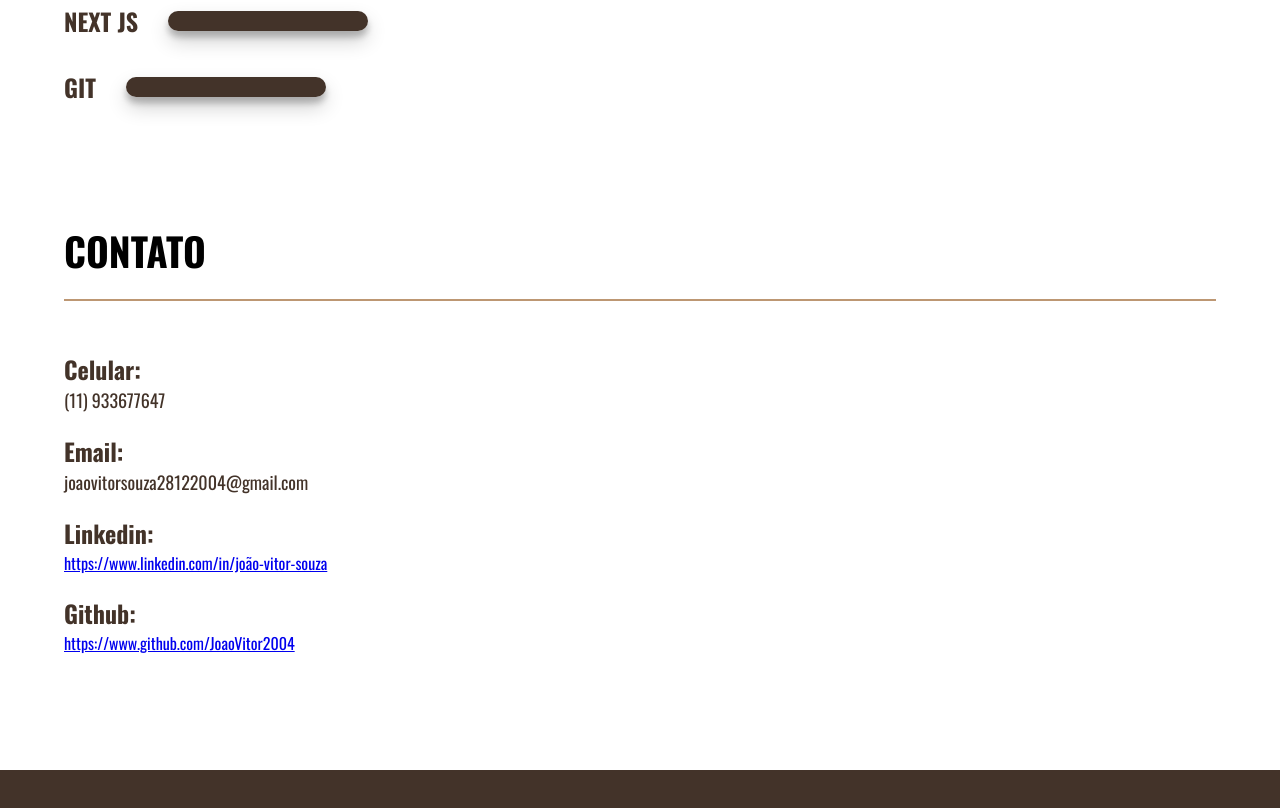
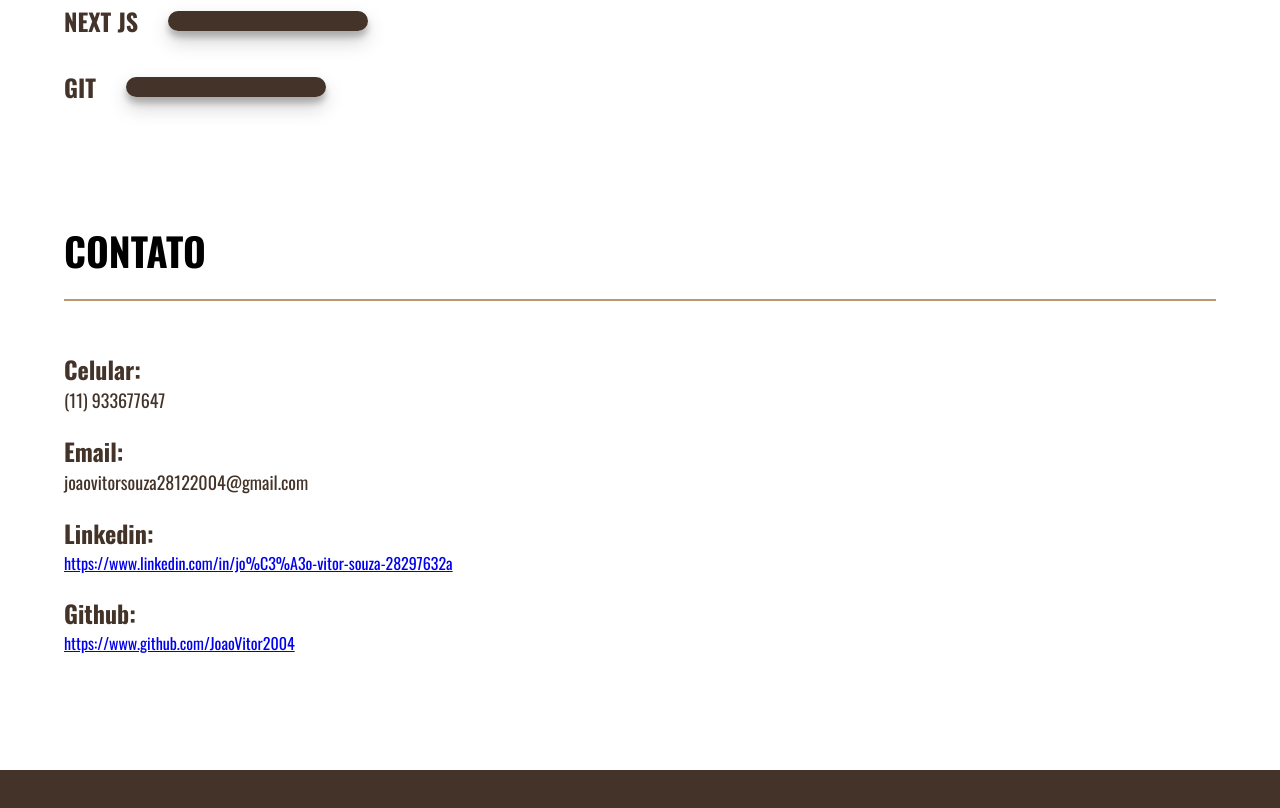
Before and after one commit to JoaoVitor2004/curriculo-online, a plain HTML site: page index.html in a window 1280 px wide. Shown: the part 1871-2679 px from the top of the page. Drawn offline with nearby package versions, Linux system fonts and the light colour scheme.

Commit message:
alterar o endereço do linkedin

```diff
--- a/index.html
+++ b/index.html
@@ -149,8 +149,8 @@
                 </div>
                 <div class="w-100 item">
                     <h2>Linkedin:</h2>
-                    <a href="https://www.linkedin.com/in/jo%C3%A3o-vitor-souza-994bb4325"
-                        target="_blank">https://www.linkedin.com/in/joão-vitor-souza</a>
+                    <a href="https://www.linkedin.com/in/jo%C3%A3o-vitor-souza-28297632a"
+                        target="_blank">https://www.linkedin.com/in/jo%C3%A3o-vitor-souza-28297632a</a>
                 </div>
                 <div class="w-100 item">
                     <h2>Github:</h2>
```
